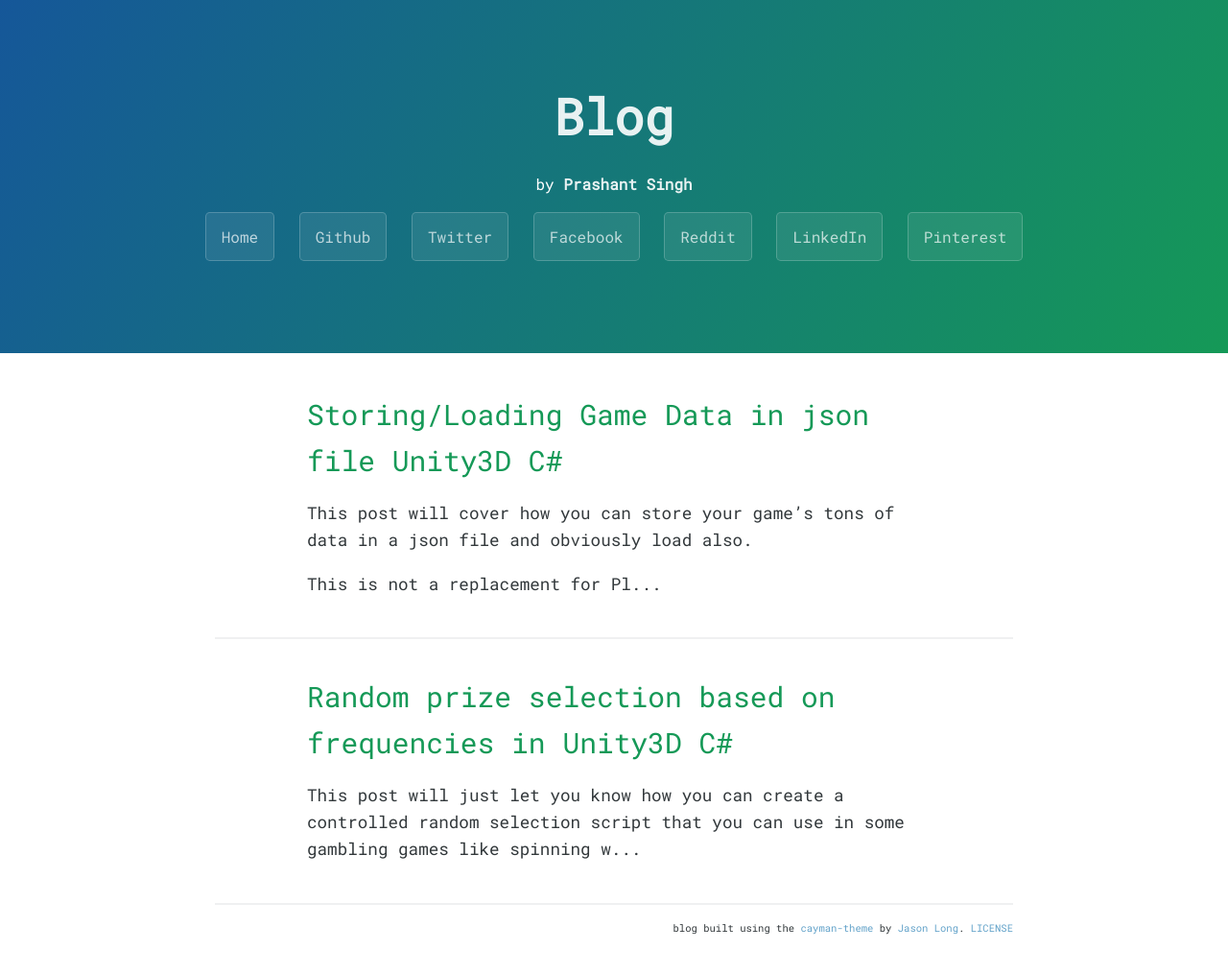
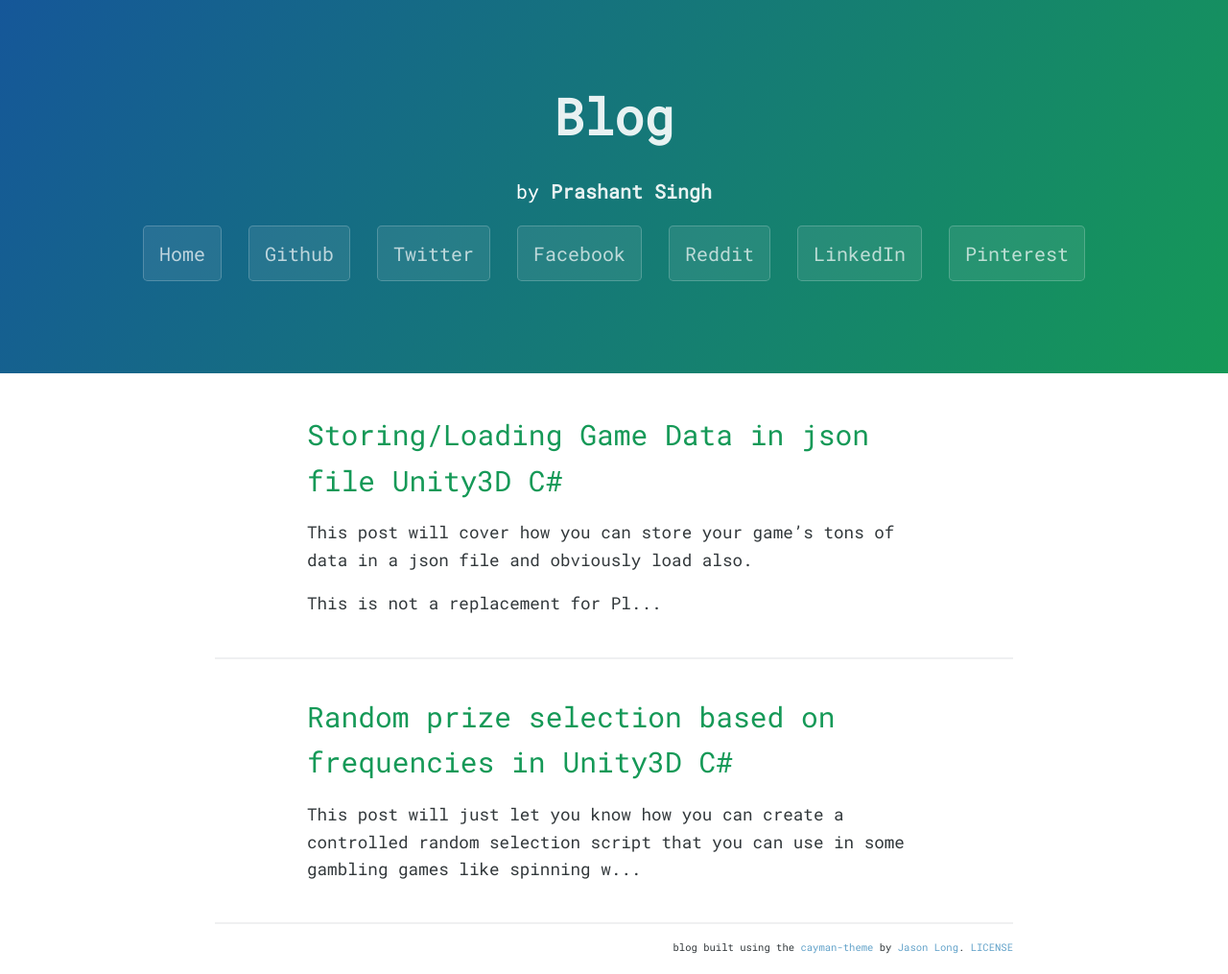
Before and after one commit to prashant-singh/prashant-singh.github.io, a Jekyll site: the page built from index.html, in a window 1280 px wide. Shown: the whole page at 96% size. Built offline with Jekyll 4.4.1, drawn with Linux system fonts in a browser that asks for light colours; nearby versions of some CDN libraries; the list of posts is cut into pages by our own code; a style sheet for code colours, icons or effects is not loaded; before the commit the page ends 994 px from its top, so only the background shows below that.

Commit message:
Update stylesheet.css

```diff
--- a/stylesheets/stylesheet.css
+++ b/stylesheets/stylesheet.css
@@ -5,7 +5,7 @@
   padding: 0;
   margin: 0;
   font-family: 'Roboto Mono', "Helvetica Neue", Helvetica, Arial, sans-serif;
-  font-size: 16px;
+  font-size: 20px;
   line-height: 1.6;
   color: #32383B; }
 
@@ -323,7 +323,7 @@
 
     input {
     font-family: 'Roboto Mono', "Helvetica Neue", Helvetica, Arial, sans-serif;
-      font-size: 14px;
+     font-size: 20px;
       padding: 0.4em;
       width: 75%;
     }
```
